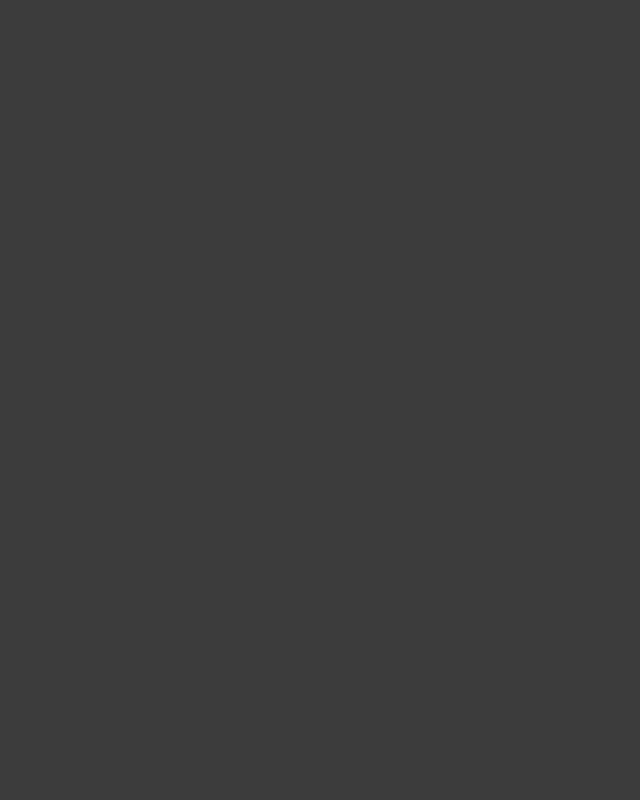
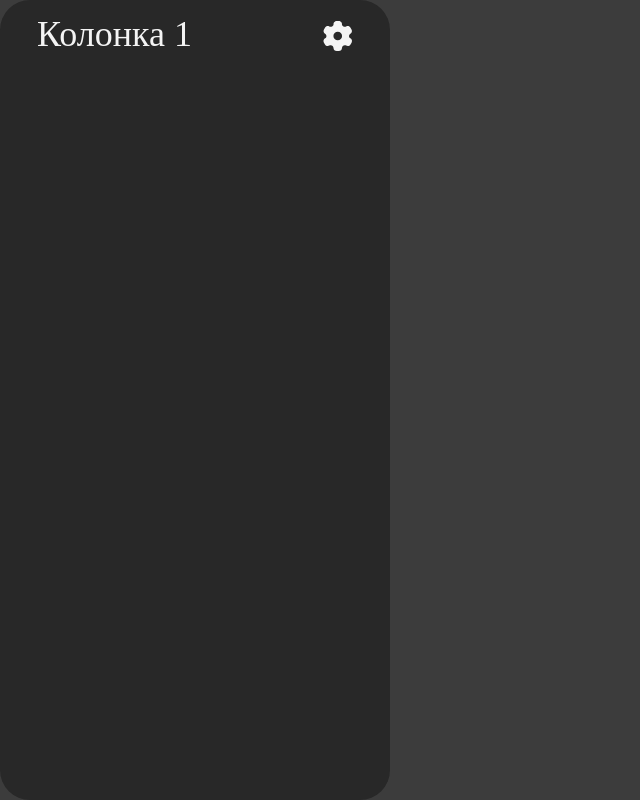
Before and after one commit to temirhanb/simple_todo_list, a React (Create React App) app: page / in a window 1280 px wide. Shown: the whole page, without its empty margins (0-640 px from the left). Built offline with nearby package versions, Linux system fonts and the light colour scheme.

Commit message:
- add new icon - add component column

```diff
--- a/src/App.tsx
+++ b/src/App.tsx
@@ -1,12 +1,13 @@
 import * as React from "react";
 import GlobalStyles from "@mui/material/GlobalStyles";
 
-import { BackGroundPage } from "./style";
+import { ContainerPage } from "./style";
+import { ColumnItem } from "./Compoents/Column";
 
 const App = () => {
 
   return (
-    <BackGroundPage>
+    <ContainerPage>
       <GlobalStyles
         styles={{
           body: {
@@ -15,11 +16,12 @@ const App = () => {
             minHeight: '100vh',
             maxWidth: '100vw',
             background: '#3c3c3c',
+            display: 'flex',
           }
         }}
       />
-
-    </BackGroundPage>
+      <ColumnItem/>
+    </ContainerPage>
   );
 }
 
--- /dev/null
+++ b/src/Compoents/Column/index.tsx
@@ -0,0 +1,14 @@
+import { ContainerColumn, HeaderColumn, HeaderColumnIconGear, HeaderColumnTitle } from "../../style/column";
+
+export const ColumnItem = () => {
+  return (
+    <ContainerColumn>
+      <HeaderColumn>
+        <HeaderColumnTitle>
+          Колонка 1
+        </HeaderColumnTitle>
+        <HeaderColumnIconGear src={'./icons/gear.svg'}/>
+      </HeaderColumn>
+    </ContainerColumn>
+  )
+}
--- /dev/null
+++ b/src/style/column/index.tsx
@@ -0,0 +1,27 @@
+import styled from "@emotion/styled";
+
+export const ContainerColumn = styled.div`
+  display: flex;
+  width: 390px;
+  height: 100%;
+  background: #282828;
+  border-radius: 30px;
+`
+
+export const HeaderColumn = styled.div`
+  display: flex;
+  justify-content: space-between;
+  width: 100%;
+`
+export const HeaderColumnTitle = styled.div`
+  font-weight: 400;
+  font-size: 36px;
+  line-height: 43px;
+  color: #F4F4F4;
+  margin: 13px 0 0 37px;
+`
+export const HeaderColumnIconGear = styled.img`
+  width: 30px;
+  margin: 21px 37px 0 0;
+  height: 30px;
+`
--- a/src/style/index.tsx
+++ b/src/style/index.tsx
@@ -1,14 +1,11 @@
 import styled from "@emotion/styled";
 
-export const BackGroundPage = styled.div`
+export const ContainerPage = styled.div`
   body {
     margin: 0;
     padding: 0;
   }
-
   display: flex;
-  justify-content: center;
-  align-items: center;
   width: 100%;
   height: 100%;
   color: #fff;
```
Also changed, not shown: public/icons/gear.svg (added).
